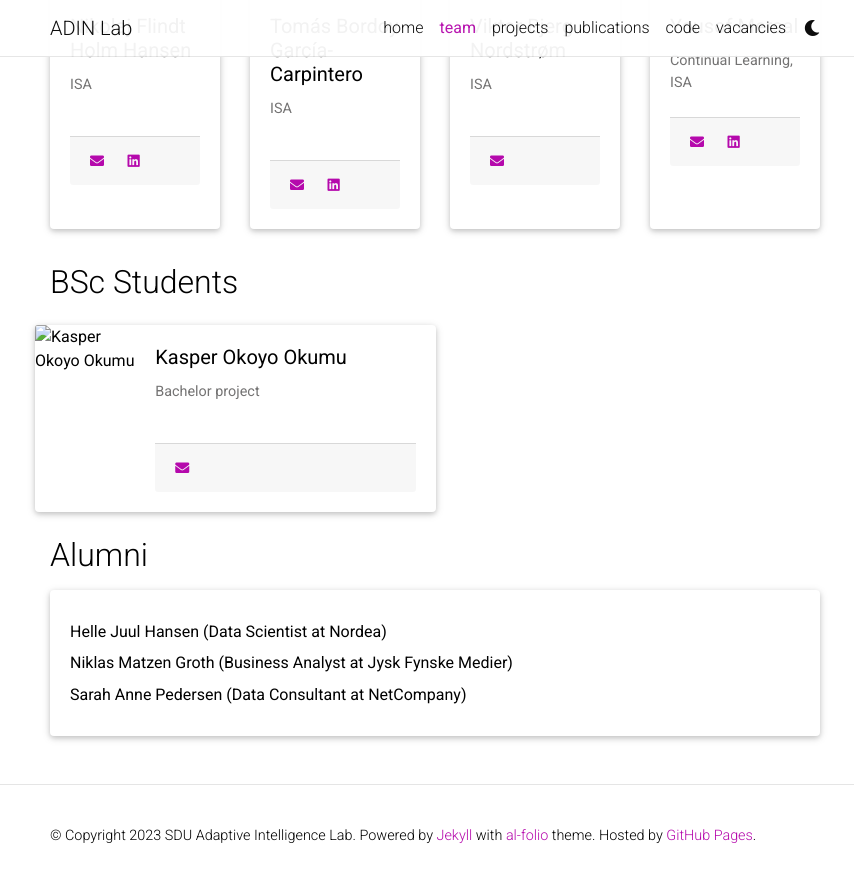
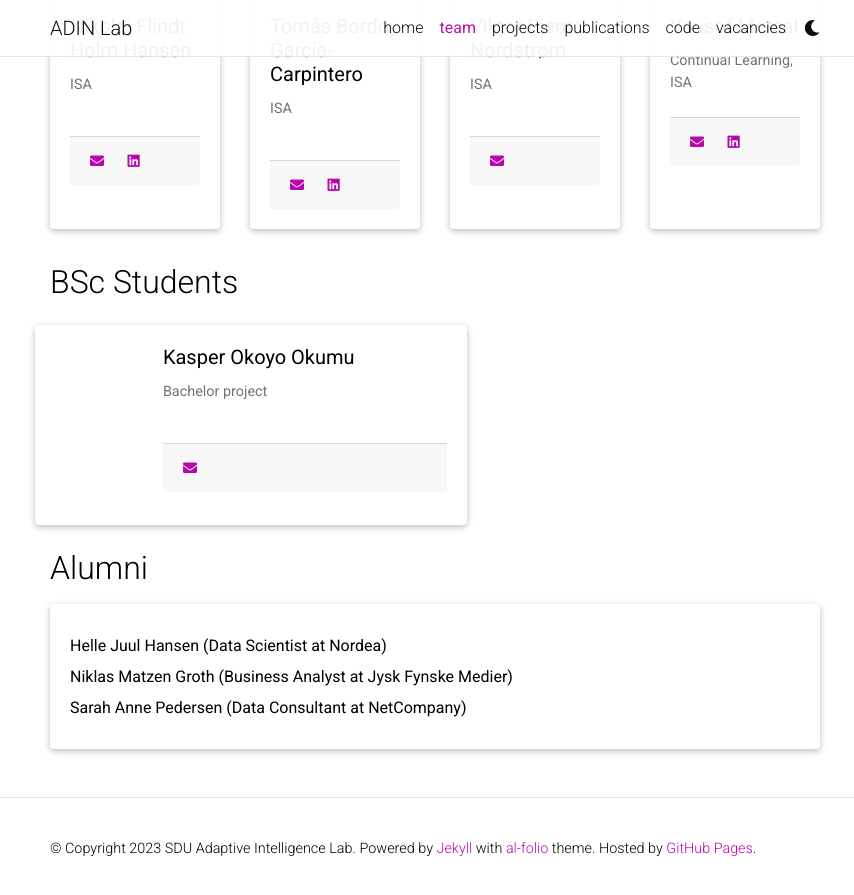
Before and after one commit to adinlab/adinlab.github.io, a Jekyll site: the page built from _pages/1_team.md, in a window 1280 px wide and 900 px high, scrolled down 2562 px. Shown: the top 895 px of the window, without its empty margins (205-1059 px from the left). Built offline with Jekyll 4.4.1, drawn with Linux system fonts in a browser that asks for light colours; comment, search, counter and statistics services are not loaded; a style sheet for code colours, icons or effects is not loaded.

Commit message:
team is updated

```diff
--- a/_includes/team/active_member_horizontal.html
+++ b/_includes/team/active_member_horizontal.html
@@ -2,7 +2,11 @@
 <div class="card hoverable">
     <div class="row no-gutters">
         <div class="col-sm-4 col-md-3">
-            <img src="{{ include.member.image | relative_url}}" class="card-img img-fluid" alt="{{ include.member.name }}" style="width:170px; height:200px">
+            {% if include.member.image %}
+               <img src="{{ include.member.image | relative_url}}" class="card-img img-fluid" alt="{{ include.member.name }}" style="width:170px; height:200px">
+            {% else %}
+                <img src="{{ '/assets/img/team/default.png' | relative_url }}" class="card-img img-fluid" alt="{{ include.member.name }}" style="width:100%; height:200px">
+            {% endif %}
         </div>
         <div class="team col-sm-8 col-md-9">
             <div class="card-body">
```
